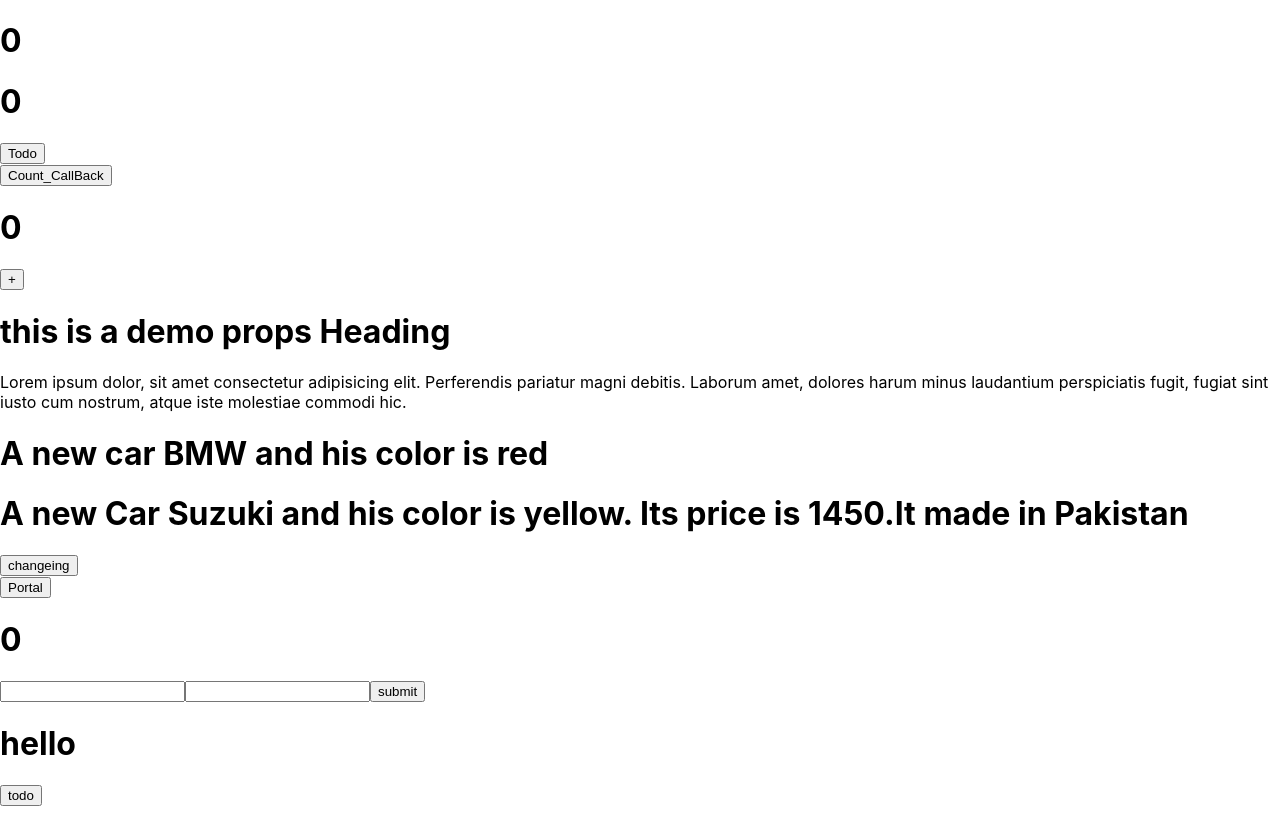
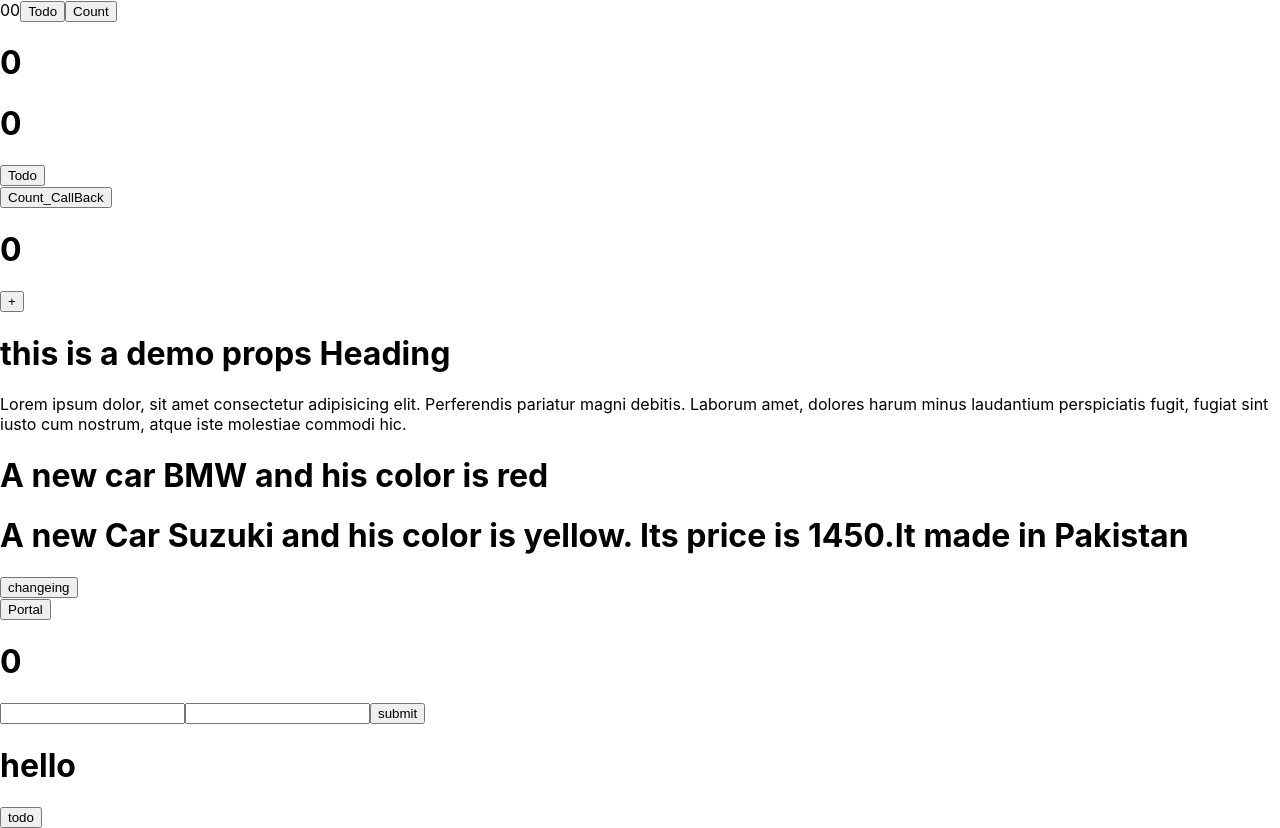
Before and after one commit to ManzoorAhmad1/Learnig-React-js-in-Detail, a React (Create React App) app: page / in a window 1280 px wide. Before the commit the page ends 806 px from the top, so only its background shows below. Built offline with nearby package versions, Linux system fonts and the light colour scheme.

Commit message:
inComplet code

```diff
--- a/src/App.js
+++ b/src/App.js
@@ -11,6 +11,7 @@ import ReactMemo from './Component/React_Hooks/React_Memo';
 // import UseContextApi from './Component/React_Hooks/UseContextApi/UseContextApi';
 // import ChildComponent from "./Component/React_Hooks/UseContextApi/ChildComponent"
 import UseCallBackComponent from "./Component/React_Hooks/UseCallBackComponent"
+import UseMemoComponent from './Component/React_Hooks/UseMemoComponent';
 function App() {
   const [showPortal, setShowPortal] = useState(false)
   const portalHandler = () => {
@@ -19,6 +20,7 @@ function App() {
   return (
 
     <Fragment>
+      <UseMemoComponent />
       <UseCallBackComponent />
       <UseReducerComponent />
       <ParentProps />
--- /dev/null
+++ b/src/Component/React_Hooks/UseMemoComponent.js
@@ -0,0 +1,26 @@
+
+import React, { useState } from "react";
+
+const UseMemoComponent = (props) => {
+    const [todo, setTodo] = useState(0)
+    const [count, setCount] = useState(0)
+    const todoHandler = () => {
+        setTodo(todo + 1)
+        console.log("todo")
+    }
+    const countHandler = () => {
+        setCount(count + 1)
+        console.log("Count")
+
+    }
+    return (
+        <div>
+            {todo}
+            {count}
+            <button onClick={todoHandler}>Todo</button>
+            <button onClick={countHandler}>Count</button>
+
+        </div>
+    )
+}
+export default UseMemoComponent;
```
